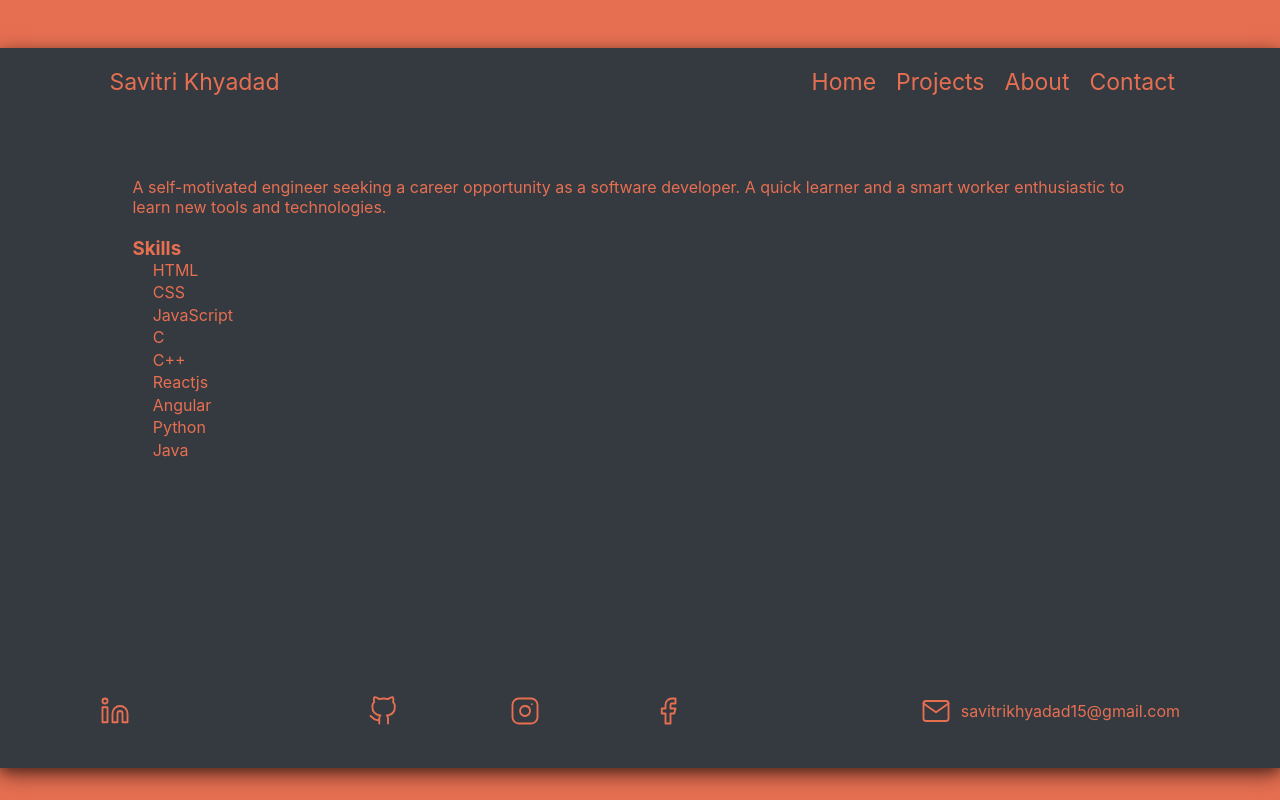
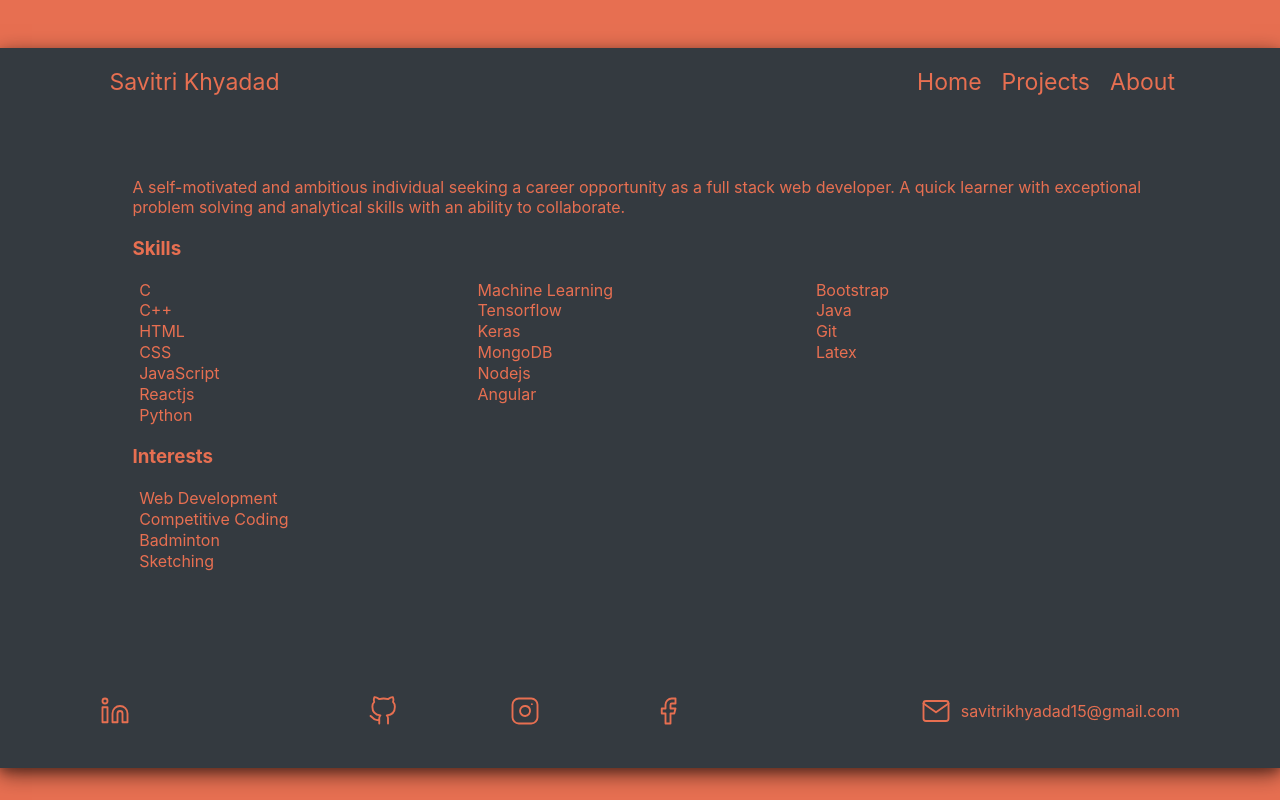
Before and after one commit to Savitri-Khyadad/Portfolio, a React (Create React App) app: page /about in a window 1280 px wide. Built offline with nearby package versions, Linux system fonts and the light colour scheme.

Commit message:
Updated About and Projects

```diff
--- a/src/Components/About/About.css
+++ b/src/Components/About/About.css
@@ -1,9 +1,9 @@
-.about{
+.about {
   margin: 3%;
   color: #e76f51;
 }
 
-.about ul{
+.about ul {
   display: block;
   margin-left: 2%;
 }
@@ -12,3 +12,15 @@
   margin-bottom: 0.5%;
   display: block;
 }
+
+.column {
+  float: left;
+  width: 33.33%;
+}
+
+/* Clear floats after the columns */
+.row:after {
+  content: "";
+  display: table;
+  clear: both;
+}
--- a/src/Components/About/About.js
+++ b/src/Components/About/About.js
@@ -4,20 +4,54 @@ import './About.css';
 const About = () => {
     return (
         <div className="about">
-            <p>A self-motivated engineer seeking a career opportunity as a software developer. A quick learner and a smart worker enthusiastic to learn new tools and technologies.</p>
+            <p>A self-motivated and ambitious individual seeking a career opportunity as a full stack web developer. A quick learner with exceptional problem solving and analytical skills with an ability to collaborate.</p>
             <br></br>
             <h3>Skills</h3>
+            <br></br>
+            <div className="row">
+                <div className="column">
                 <ul id="list">
+                    <li>C</li>
+                    <li>C++</li>
                     <li>HTML</li>
                     <li>CSS</li>
                     <li>JavaScript</li>
-                <li>C</li>
-                <li>C++</li>
                     <li>Reactjs</li>
+                    <li>Python</li>
+                </ul>
+                </div>
+                <div className="column">
+                <ul id="list">
+                    <li>Machine Learning</li>
+                    <li>Tensorflow</li>
+                    <li>Keras</li>
+                    <li>MongoDB</li>
+                    <li>Nodejs</li>
                     <li>Angular</li>
-                <li>Python</li>
+                </ul>
+                </div>
+                <div className="column">
+                <ul id="list">
+                    <li>Bootstrap</li>
                     <li>Java</li>
+                    <li>Git</li>
+                    <li>Latex</li>
                 </ul>
+                </div>
+            </div>
+            <br></br>
+            <h3>Interests</h3>
+            <br></br>
+            <div className="row">
+                <div className="column">
+                <ul id="list">
+                    <li>Web Development</li>
+                    <li>Competitive Coding</li>
+                    <li>Badminton</li>
+                    <li>Sketching</li>
+                </ul>
+                </div>
+            </div>
         </div >
     )
 }
--- a/src/Components/Navigation/Navigationbar.js
+++ b/src/Components/Navigation/Navigationbar.js
@@ -66,9 +66,9 @@ const Navigationbar = () => {
                 <li>
                     <Link to="/about">About</Link>
                 </li>
-                <li>
+                {/* <li>
                     <Link to="/contact">Contact</Link>
-                </li>
+                </li> */}
             </ul>
             </div>
             </div>
--- a/src/Components/Projects/Projects.js
+++ b/src/Components/Projects/Projects.js
@@ -12,6 +12,11 @@ const breakPoints = [
   { width: 1200, itemsToShow: 4 },
 ];
 function Carousels() {
+
+  const openInNewTab = (url) => {
+    const newWindow = window.open(url, '_blank', 'noopener,noreferrer')
+    if (newWindow) newWindow.opener = null
+  }
 
   return (
     <>
@@ -28,7 +33,7 @@ function Carousels() {
                     <span className="tooltiptext">A react app that lets you maintain all tasks at one place.</span>
                   </div>
                 </CardSubtitle>
-                <Button className="butn"><a href="https://github.com/Savitri-Khyadad/task-manager">Open</a></Button>
+                <Button className="butn" onClick={() => openInNewTab('https://github.com/Savitri-Khyadad/task-manager')}>Open</Button>
               </CardBody>
             </Card>
           </Item>
@@ -42,7 +47,7 @@ function Carousels() {
                     <span class="tooltiptext">A full stack web application using MEAN stack for baby products.</span>
                   </div>
                 </CardSubtitle>
-                <Button className="butn"><a href="https://github.com/Savitri-Khyadad/ecomm-baby-products">Open</a></Button>
+                <Button className="butn" onClick={() => openInNewTab('https://github.com/Savitri-Khyadad/ecomm-baby-products')}>Open</Button>
               </CardBody>
             </Card>
           </Item>
@@ -56,35 +61,35 @@ function Carousels() {
                     <span class="tooltiptext">An app that shows the current weather of a city entered.</span>
                   </div>
                 </CardSubtitle>
-                <Button className="butn">Open</Button>
+                <Button className="butn" onClick={() => openInNewTab('https://github.com/Savitri-Khyadad/Weather-app')}>Open</Button>
               </CardBody>
             </Card>
           </Item>
           <Item>
             <Card>
-              <CardImg top width="100%" src={`${process.env.PUBLIC_URL}/images_todo.png`} alt="Card image cap" />
+              <CardImg top width="93%" src={`${process.env.PUBLIC_URL}/machine_learning.jpeg`} alt="Card image cap" />
               <CardBody>
-                <CardTitle tag="h6">Project 4</CardTitle>
+                <CardTitle tag="h7" width="100%">Maize Disease Classification</CardTitle>
                 <CardSubtitle tag="h6" className="mb-2 text-muted">
-                  <div class="tooltip">A react website
-                    <span class="tooltiptext">Tooltip text</span>
+                  <div class="tooltip">An Android Application
+                    <span class="tooltiptext">An android application using Keras that detects and classifies the disease in a maize leaf.</span>
                   </div>
                 </CardSubtitle>
-                <Button className="butn">Open</Button>
+                <Button className="butn" onClick={() => openInNewTab('https://github.com/Savitri-Khyadad/Maize-Disease-Classification')}>Open</Button>
               </CardBody>
             </Card>
           </Item>
           <Item>
             <Card>
-              <CardImg top width="100%" src={`${process.env.PUBLIC_URL}/images_todo.png`} alt="Card image cap" />
+              <CardImg top width="90%" src={`${process.env.PUBLIC_URL}/burger.jpeg`} alt="Card image cap" />
               <CardBody>
-                <CardTitle tag="h6">Project 5</CardTitle>
+                <CardTitle tag="h7">Burger Builder App</CardTitle>
                 <CardSubtitle tag="h6" className="mb-2 text-muted">
                   <div class="tooltip">A react website
-                    <span class="tooltiptext">Tooltip text</span>
+                    <span class="tooltiptext">A react app to build and order customized burgers!.</span>
                   </div>
                 </CardSubtitle>
-                <Button className="butn">Open</Button>
+                <Button className="butn" onClick={() => openInNewTab('https://github.com/Savitri-Khyadad/Burger-builder-app')}>Open</Button>
               </CardBody>
             </Card>
           </Item>
```
Also changed, not shown: public/burger.jpeg (added), public/machine_learning.jpeg (added). Lines whose indentation alone changed are shown as unchanged.
